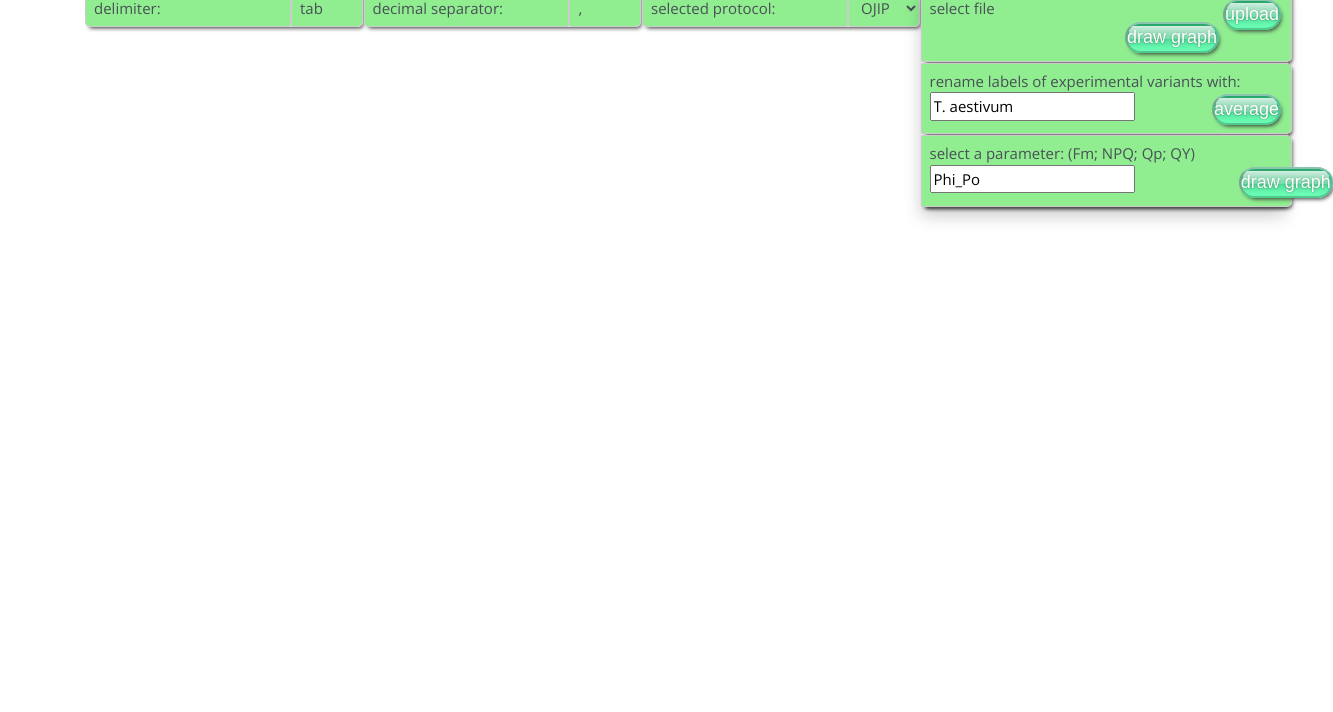
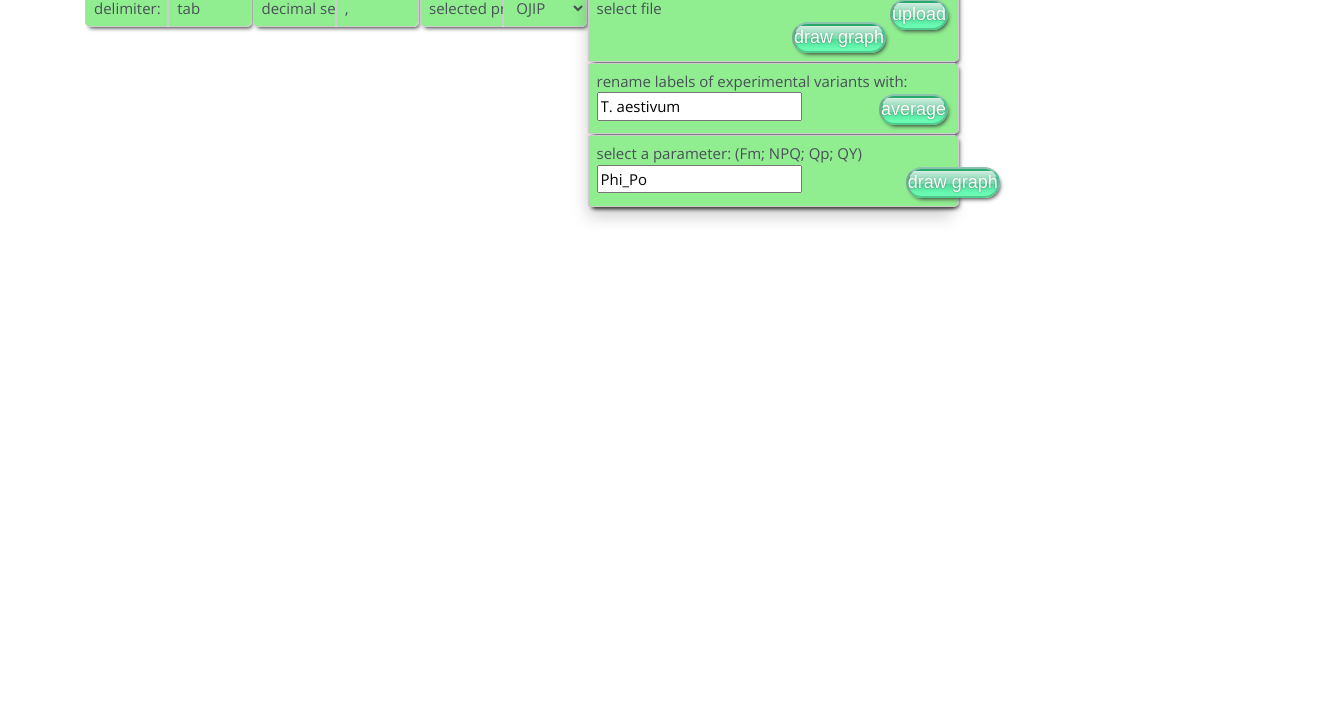
Before and after one commit to MKolaksazov/Telerik-Academy, a plain HTML site: page JavaScript/csv_tool/csv_tool.html in a window 1280 px wide. Shown: the part 88-800 px from the top of the page, 1333 px wide, since content can reach past the window. Drawn offline with nearby package versions, Linux system fonts and the light colour scheme.

Commit message:
Update style.css

```diff
--- a/JavaScript/csv_tool/style.css
+++ b/JavaScript/csv_tool/style.css
@@ -2,12 +2,12 @@
 
 /* bootstrap 5 */
 .contaner { padding: 0px 0px 0px 0px; display: flex; }
-.input-group-mb-3 { display: flex; width: 25%;  margin: 1px 1px 1px 0px; flex: 0 0 auto; box-shadow: 2px 3px 4px -2px #333; border-radius: 1px 1px 5px 5px; }
+.input-group-mb-3 { display: flex; width: 15%;  margin: 1px 1px 1px 0px; flex: 0 0 auto; box-shadow: 2px 3px 4px -2px #333; border-radius: 1px 1px 5px 5px; }
 .aqua:hover{ background-image: linear-gradient(#4dc47f,#b5ffd4); }
 
-.input-group-text, .aqua { width: 75%; border-radius: 5px 1px 1px 5px; background-color: lightgreen; margin-left: 0px; margin-right: 0px;/*background-image: linear-gradient(#4dc47f,#b5ffd4);*/}
+.input-group-text, .aqua { width: 50%; border-radius: 5px 1px 1px 5px; background-color: lightgreen; margin-left: 0px; margin-right: 0px;/*background-image: linear-gradient(#4dc47f,#b5ffd4);*/}
 .center-btn {margin-left: -1px; border-radius: 1px 1px 1px 1px; background-color: lightgreen; box-shadow: 0px 3px 4px -2px #333; margin-right: 0px;}
-.form-control { width: 26%; border-radius: 1px 5px 5px 1px; height: auto; margin-left: 0px; background-color: lightgreen;  }/**/
+.form-control { width: 51%; border-radius: 1px 5px 5px 1px; height: auto; margin-left: 0px; background-color: lightgreen;  }/**/
 
 .form-control-hidden { width: 101%; height: 101%; }
 
```
